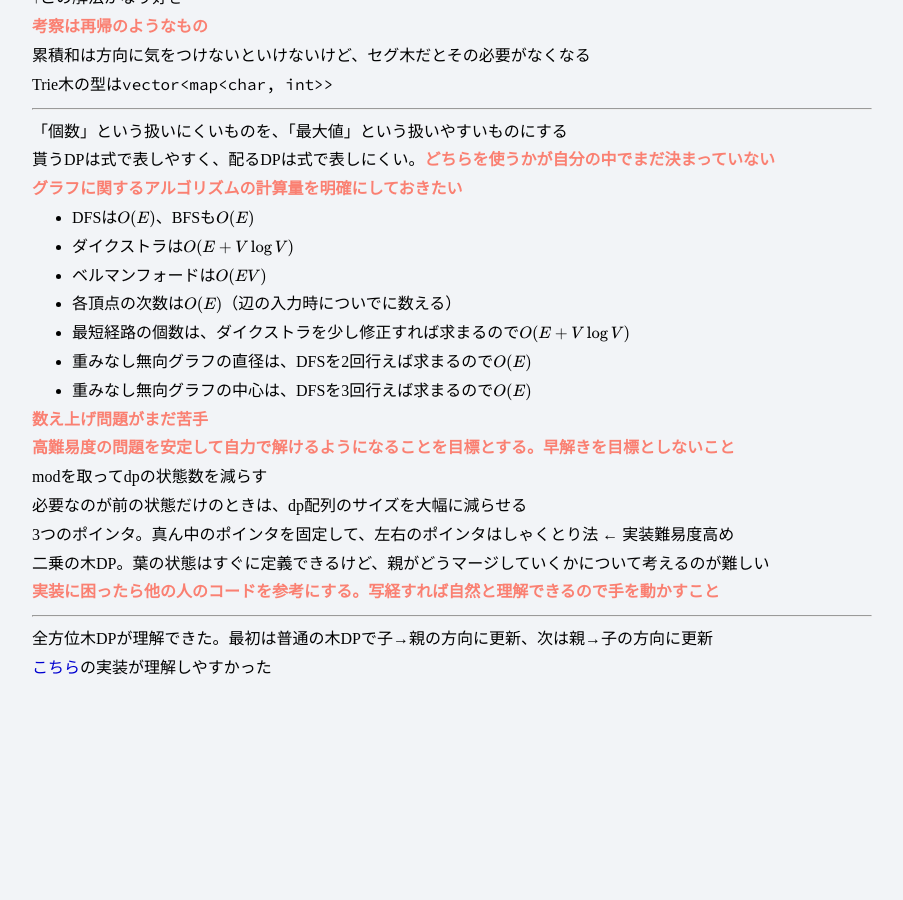
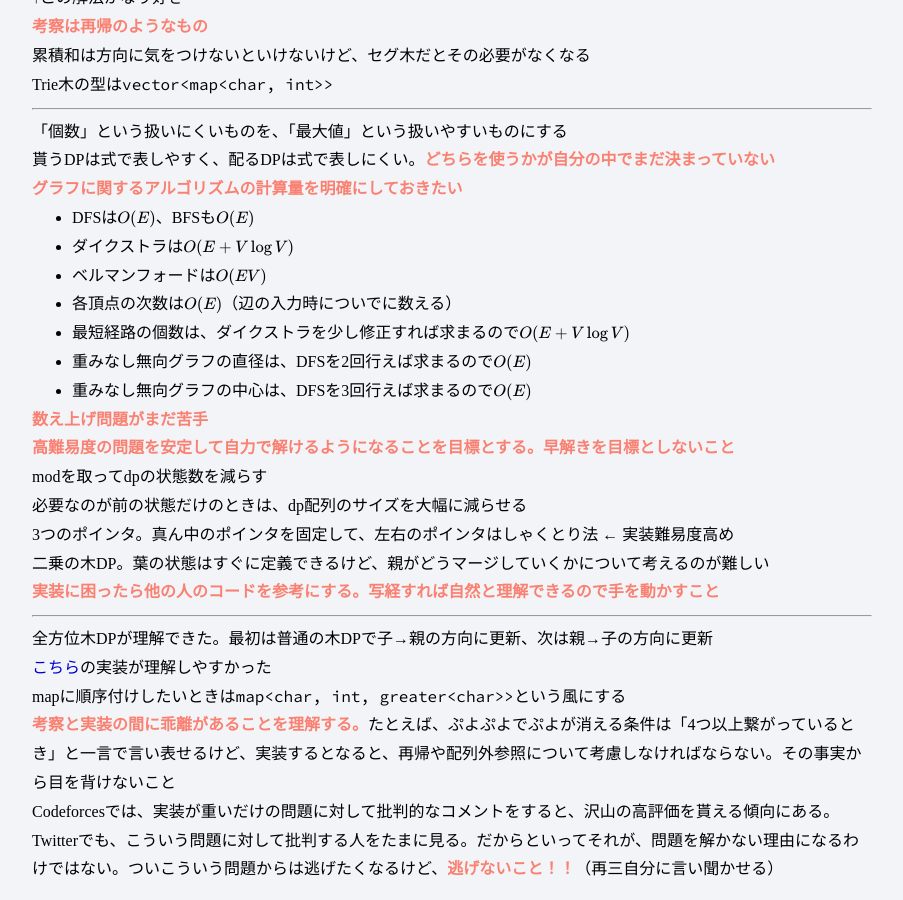
Before and after one commit to penguinshunya/penguinshunya.github.io, a Jekyll site: the page built from other/memo.html, in a window 1280 px wide and 900 px high, scrolled down 1271 px. Shown: the whole window, without its empty margins (188-1091 px from the left). Built offline with Jekyll 4.4.1, drawn with Linux system fonts in a browser that asks for light colours; formulas are drawn with MathJax 3; before the commit the page ends 1970 px from its top, so only the background shows below that.

Commit message:
memoupdate

```diff
--- a/index.html
+++ b/index.html
@@ -50,7 +50,7 @@ title: ぺんぎんノート - 競技プログラミングメモ
         </ul>
       </details>
     </li>
-    <li>複雑な実装から逃げない</li>
+    <li>考察と実装の間に乖離があることを理解する</li>
     <li>複雑な考察を順序良く行う能力を養う</li>
     <li>
       <details>
--- a/other/memo.html
+++ b/other/memo.html
@@ -76,4 +76,7 @@ b {
   <hr>
   全方位木DPが理解できた。最初は普通の木DPで子→親の方向に更新、次は親→子の方向に更新<br>
   <a target="_blank" href="https://www.learning-algorithms.com/entry/2018/04/02/013823">こちら</a>の実装が理解しやすかった<br>
+  mapに順序付けしたいときは<code>map&lt;char, int, greater&lt;char&gt;&gt;</code>という風にする<br>
+  <b>考察と実装の間に乖離があることを理解する。</b>たとえば、ぷよぷよでぷよが消える条件は「4つ以上繋がっているとき」と一言で言い表せるけど、実装するとなると、再帰や配列外参照について考慮しなければならない。その事実から目を背けないこと<br>
+  Codeforcesでは、実装が重いだけの問題に対して批判的なコメントをすると、沢山の高評価を貰える傾向にある。Twitterでも、こういう問題に対して批判する人をたまに見る。だからといってそれが、問題を解かない理由になるわけではない。ついこういう問題からは逃げたくなるけど、<b>逃げないこと！！</b>（再三自分に言い聞かせる）<br>
 </p>
```
